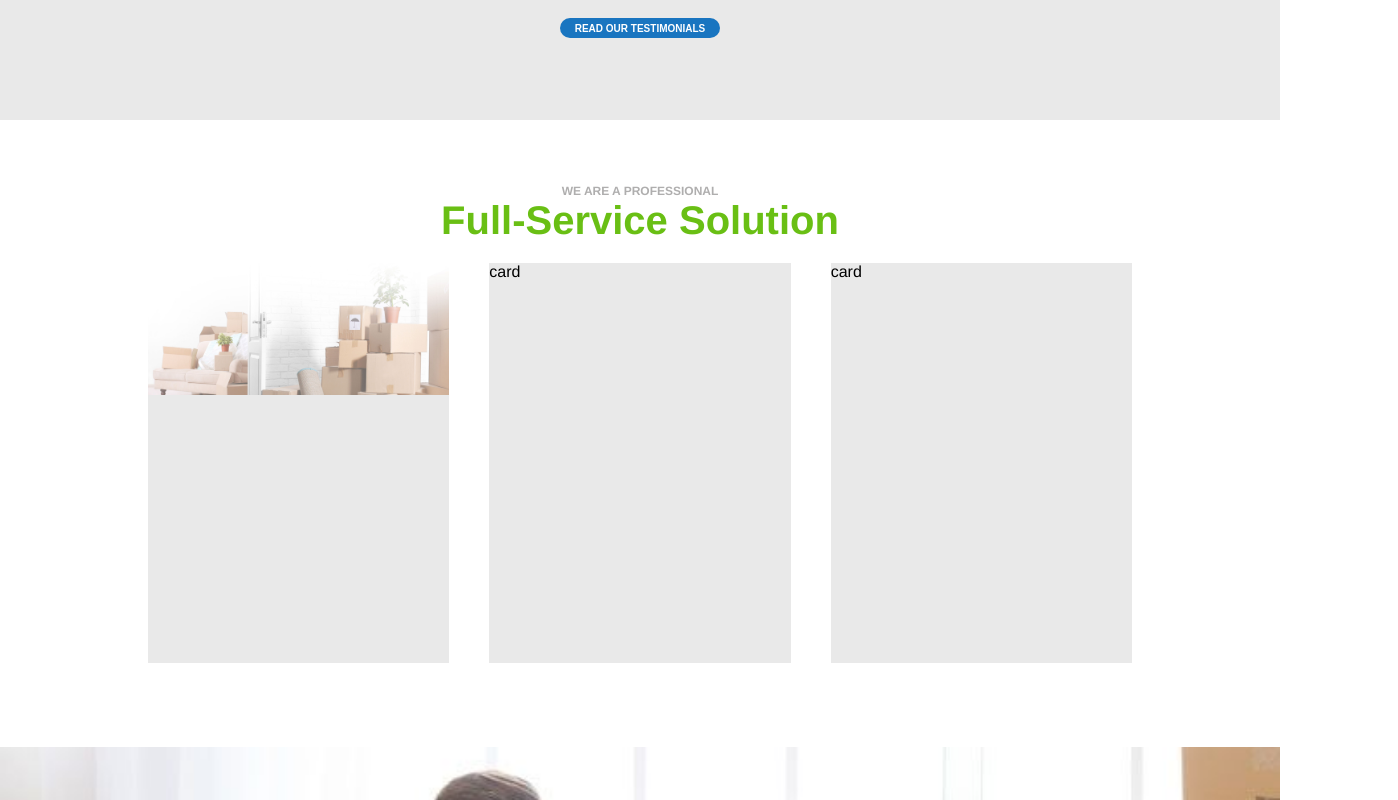
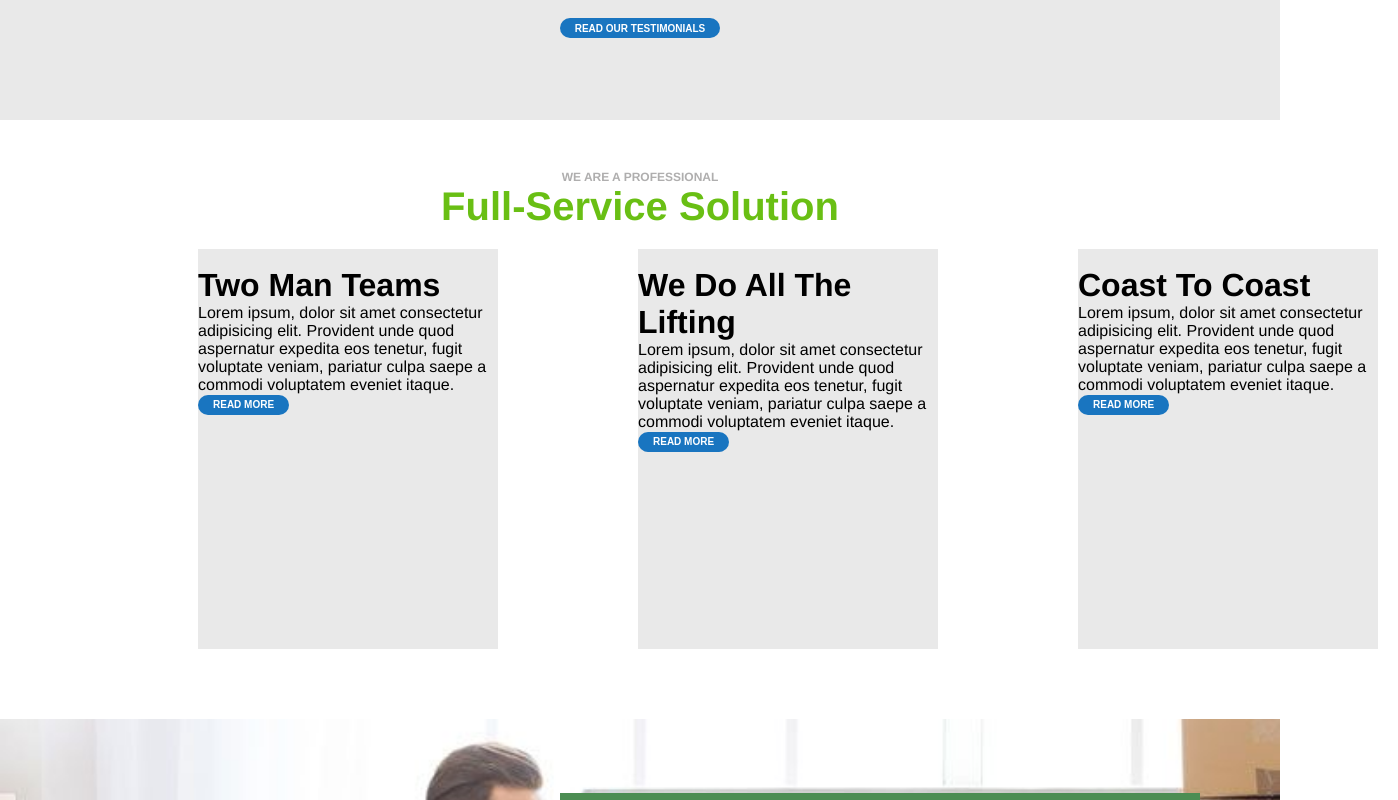
Before and after one commit to larafenny/proj-html-vuejs, a Vue app: page / in a window 1280 px wide. Shown: the part 820-1620 px from the top of the page, 1398 px wide, since content can reach past the window. Built offline with nearby package versions, Linux system fonts and the light colour scheme.

Commit message:
in serviceCard.vue created props to add card info

```diff
--- a/src/components/MainComponent.vue
+++ b/src/components/MainComponent.vue
@@ -2,7 +2,7 @@
     <div>
         <FreeQuote />
         <AwardComponent />
-        <ServiceSolution />
+        <ServiceSolution :services="services" />
         <MoveComponent />
         <TestimonialComponent />
         <RequestComponent />
@@ -17,6 +17,9 @@ import MoveComponent from './MoveComponent.vue'
 import TestimonialComponent from './TestimonialComponent.vue'
 import RequestComponent from './RequestComponent.vue'
 
+import services from '/src/assets/data/services'
+
+
 
 export default {
     name: 'MainComponent',
@@ -27,7 +30,11 @@ export default {
         MoveComponent,
         TestimonialComponent,
         RequestComponent
-    }
+    },
+    data(){
+        return {services};
+    },
+
 
 }
 </script>
--- a/src/components/ServiceCard.vue
+++ b/src/components/ServiceCard.vue
@@ -1,10 +1,12 @@
 <template>
     <div class="card-container">
-        <div class="card">
-            <img src="@/images/avada-movers-homeherobackground-final.jpg" alt="">
+        <div class="card" >
+            <img src="" alt="">
+            <h1>{{service.title}}</h1>
+            <p>{{service.description}}</p>
+            <button>READ MORE</button>
         </div>
-        <div class="card">card</div>
-        <div class="card">card</div>
+
     </div>
 
 
@@ -14,7 +16,8 @@
 export default {
     name: 'ServiceCard',
     props: {
-        service: Object,
+        service: Object
+
     }
 
 }
@@ -22,7 +25,6 @@ export default {
 
 <style lang="scss" scoped>
 @import "../assets/palette.scss";
-@import "../assets/elements.scss";
 
     .card-container{
         display: flex;
@@ -36,13 +38,28 @@ export default {
             background-color: $lightGray;
             height: 400px;
             margin: 20px;
-            width: calc(100% / 3);
+            width: 300px;
             img{
                 width: 100%;
             }
         }
     }
-
+    button{
+        align-self: center;
+        height: 20px;
+        border-radius: 50px;
+        padding: 0px 15px;
+        color: $white;
+        background-color: $denim;
+        border: none;
+        font-size: 10px;
+        font-weight: 900;
+        &:hover{
+            cursor: pointer;
+            color: $silver;
+            transform: scale(1.1);
+        }
+}
 
 
 </style>
--- a/src/components/ServiceSolution.vue
+++ b/src/components/ServiceSolution.vue
@@ -2,13 +2,15 @@
     <div class="container">
         <div class="up-title">WE ARE A PROFESSIONAL</div>
         <div class="title">Full-Service Solution</div>
-        <ServiceCard :service="services"/>
+        <div class="card-container">
+            <ServiceCard v-for="(services, index) in services" :key="index" :service="services"/>
+        </div>
+
     </div>
 </template>
 
 <script>
 import ServiceCard from './ServiceCard.vue'
-import services from '/src/assets/data/services'
 
 export default {
     name: 'ServiceSolution',
@@ -16,15 +18,60 @@ export default {
         ServiceCard
     },
     data(){
-        return {services};
+        return {
+
+        };
     },
+    props: {
+        services: Array,
+    }
 
 }
 </script>
 
 <style lang="scss" scoped>
 @import "../assets/palette.scss";
-@import "../assets/elements.scss";
+
+.container{
+    margin: 50px 10%;
+    align-items: center;
+    min-height: 400px;
+
+    .card-container{
+        width: 500px;
+        display: flex;
+
+    }
+}
+
+.up-title{
+    color: $silver;
+    font-size: 12px;
+    font-weight: 900;
+    text-align: center;
+
+
+}
+
+.title{
+    color: $lima;
+    font-size: 40px;
+    font-weight: 900;
+    text-align: center;
+
+}
+
+p{
+    text-align: center;
+    color: $gray;
+    font-size: 12px;
+    margin: 20px 0;
+    padding: 0 250px;
+    line-height: 1.5rem;
+    font-weight: 700;
+
+}
+
 
 
 </style>
```
